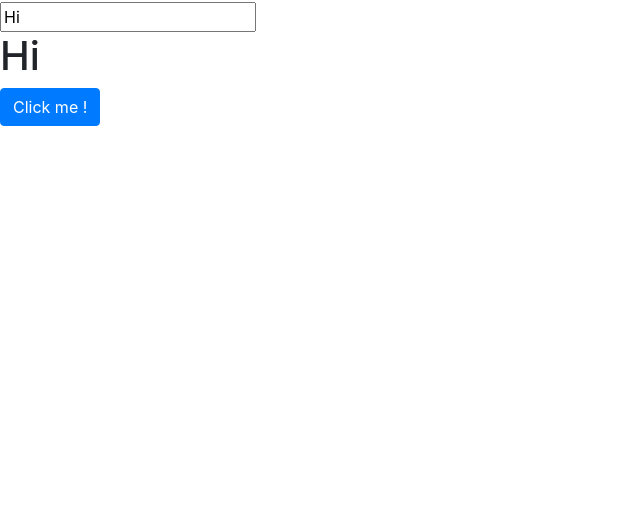
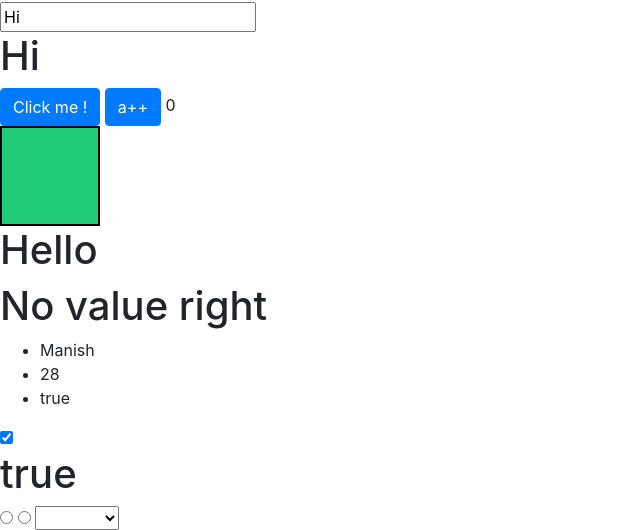
Before and after one commit to manishbupadhyay/Vue.js, a plain HTML site: page index.html in a window 1280 px wide. Shown: the part 702-1232 px from the top of the page, without its empty margins (0-640 px from the left). Before the commit the page ends 828 px from the top, so only its background shows below. Drawn offline with nearby package versions, Linux system fonts and the light colour scheme.

Commit message:
vue.js 2 basics final check-in

```diff
--- /dev/null
+++ b/css/style.css
@@ -0,0 +1,9 @@
+.myClass{
+    width: 100px;
+    height: 100px;
+    background-color: #22cc77;
+}
+
+.myClass2{
+    border: 2px solid #000;
+}
--- a/index.html
+++ b/index.html
@@ -6,6 +6,7 @@
     <meta http-equiv="X-UA-Compatible" content="ie=edge">
     <title>Vue JS 2</title>
     <!-- Include bootstrap css CDN -->
+    <link rel="stylesheet" href="./css/style.css">
     <link rel="stylesheet" href="https://stackpath.bootstrapcdn.com/bootstrap/4.1.3/css/bootstrap.min.css" integrity="sha384-MCw98/SFnGE8fJT3GXwEOngsV7Zt27NXFoaoApmYm81iuXoPkFOJwJ8ERdknLPMO" crossorigin="anonymous">
     <!-- Include bootstrap js CDN -->
     <script src="https://code.jquery.com/jquery-3.3.1.slim.min.js" integrity="sha384-q8i/X+965DzO0rT7abK41JStQIAqVgRVzpbzo5smXKp4YfRvH+8abtTE1Pi6jizo" crossorigin="anonymous"></script>
@@ -26,6 +27,30 @@
         <input v-model="input" @keyup.enter="output">
         <h1>{{ input }}</h1>
         <button class="btn btn-primary" v-on:click="btnClick">Click me !</button>
+        <button class="btn btn-primary" @click="a++">a++</button>
+        {{ compA }}
+        <div v-bind:class="{ myClass: active, myClass2: active}"></div>
+        <h1 v-if="active">Hello</h1>
+        <h1 v-else>Hi</h1>
+
+        <h1 v-if="value == 1">1</h1>
+        <h1 v-else-if="value == 2">2</h1>
+        <h1 v-else-if="value == 3">3</h1>
+        <h1 v-else>No value right</h1>
+        <ul>
+            <li v-for="x in myArray">{{ x }}</li>
+        </ul>
+        <input type="checkbox" v-model="active">
+        <h1>{{ active }}</h1>
+        <input type="radio" value="male" v-model="gender">
+        <input type="radio" value="female" v-model="gender">
+        {{ gender }}
+        <select v-model="selection">
+            <option value="male">Male</option>
+            <option value="female">Female</option>
+            <option value="not sure">not sure</option>
+        </select>
+        {{ selection }}
    </div>
 </body>
 <script type="text/javascript">
@@ -33,9 +58,14 @@ var vm = new Vue({
     el: "#root",
     data: {
         title:"Welcome",
+        a:0,
+        active: true,
+        value:7,
         input:"Hi",
+        gender: "",
+        selection: "",
         wantToShow: true,
-        myPicture:{src:"./dev.jpg", alt:"dev", href:"#"},
+        myPicture:{src:"./images/dev.jpg", alt:"dev", href:"#"},
         code:"<p><h1>Text</h1></p>",
         number: 5,
         booleanValue: true,
@@ -57,6 +87,11 @@ var vm = new Vue({
         output: function(){
             alert(this.input * 10);
         }
+    },
+    computed:{
+        compA: function(){
+            return this.a;
+        }
     }
 })
 
```
Also changed, not shown: images/dev.jpg (renamed from dev.jpg).
